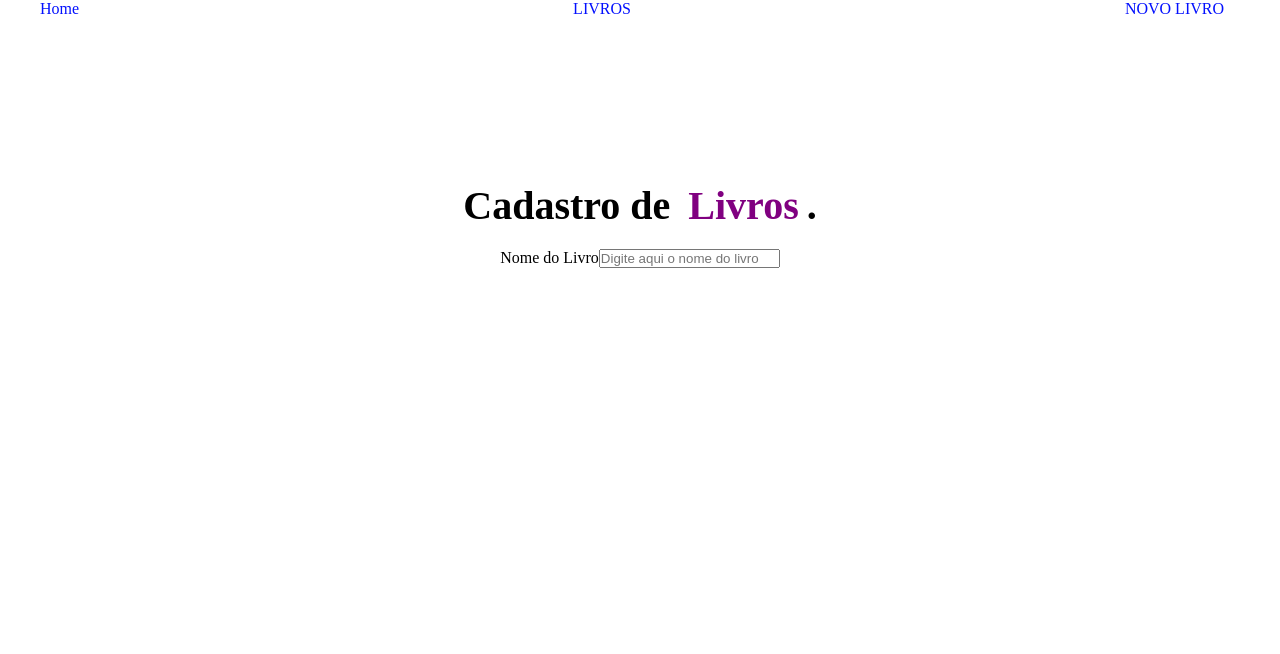
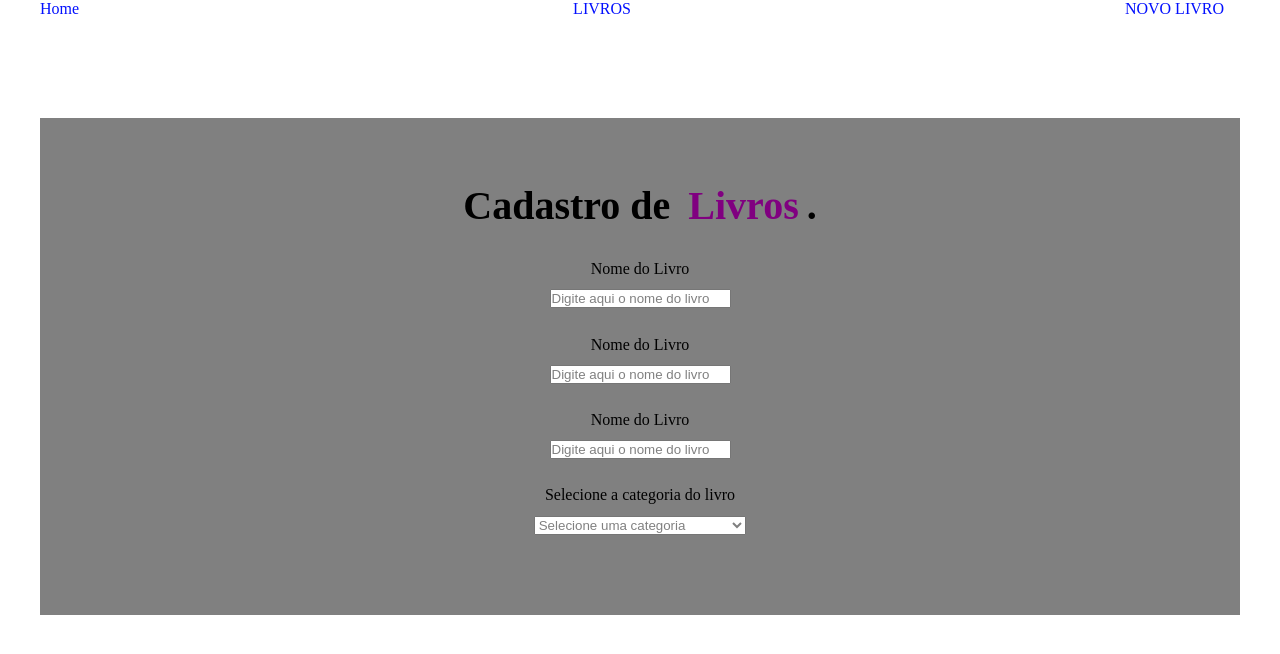
Before and after one commit to Weenio/pw3-fundamentos-react01-GuilhermeDaSilva, a React (Create React App) app in the folder projeto-react-api-01/: page /novolivro in a window 1280 px wide. Shown: the top 654 px of the page. Built offline with nearby package versions, Linux system fonts and the light colour scheme; data requests are answered from the project's data file.

Commit message:
get desenvolvido em aula, usando json server

```diff
--- /dev/null
+++ b/projeto-react-api-01/db.json
@@ -0,0 +1,25 @@
+{
+    "books" : [],
+    "categories" : [
+        {
+            "id" : 1,
+            "name" : "FICÇÃO CIENTIFICA"
+        },
+        {
+            "id" : 2,
+            "name" : "BACK-END"
+        },
+        {
+            "id" : 3,
+            "name" : "FRONT-END"
+        },
+        {
+            "id" : 4,
+            "name" : "BANCO DE DADOS"
+        },
+        {
+            "id" : 5,
+            "name" : "CLOUD COMPUTING"
+        }
+    ]
+}
--- a/projeto-react-api-01/package.json
+++ b/projeto-react-api-01/package.json
@@ -16,6 +16,7 @@
   },
   "scripts": {
     "start": "react-scripts start",
+    "backend" : "json-server --watch db.json --port 5000",
     "build": "react-scripts build",
     "test": "react-scripts test",
     "eject": "react-scripts eject"
--- a/projeto-react-api-01/src/components/form/Input.js
+++ b/projeto-react-api-01/src/components/form/Input.js
@@ -2,7 +2,7 @@ import styles from './Input.module.css';
 
 export default function Input({type, text, name, placeholder, handlerOnChange, value}){
     return(
-        <div>
+        <div className={styles.form_control}>
 
             <label htmlFor={name}>{text}</label>
             <input
@@ -11,7 +11,7 @@ export default function Input({type, text, name, placeholder, handlerOnChange, v
                 name={name}
                 id={name}
                 placeholder={placeholder}
-                OnChange={handlerOnChange}
+                onChange={handlerOnChange}
                 value={value}
             />
         </div>
--- /dev/null
+++ b/projeto-react-api-01/src/components/form/Select.js
@@ -0,0 +1,23 @@
+import styles from './Select.module.css';
+
+export default function Select({text, name, options, handlerOnChange, value}){
+    return(
+        <div className={styles.form_control}>
+
+            <label htmlFor={name}>{text}</label>
+            <select name={name} id={name}>
+                <option>Selecione uma categoria</option>
+                {
+                    options.map((option) => (
+                        <option
+                            value={option.id}
+                            key={option.id}>
+                                {option.name}
+                        </option>
+                    ))
+                }
+
+            </select>
+        </div>
+    )
+}
--- /dev/null
+++ b/projeto-react-api-01/src/components/form/Select.module.css
@@ -0,0 +1,15 @@
+.form_control{
+    display: flex;
+    flex-direction: column;
+    margin-bottom: 1em;
+}
+
+.form_control label{
+    padding: .7em;
+    border-radius: 0;
+    border: none;
+}
+
+.form_control select{
+    color: gray;
+}
--- a/projeto-react-api-01/src/pages/Home.module.css
+++ b/projeto-react-api-01/src/pages/Home.module.css
@@ -6,7 +6,7 @@
     align-items: center;
     justify-content: center;
     padding: 4em;
-    background-color: white;
+    background-color: gray;
 }
 
 .home_container h1{
--- a/projeto-react-api-01/src/pages/Livros.module.css
+++ b/projeto-react-api-01/src/pages/Livros.module.css
@@ -6,7 +6,7 @@
     align-items: center;
     justify-content: center;
     padding: 4em;
-    background-color: white;
+    background-color: grey;
 }
 
 .livros_container h1{
--- a/projeto-react-api-01/src/pages/NovoLivro.js
+++ b/projeto-react-api-01/src/pages/NovoLivro.js
@@ -1,37 +1,78 @@
+import { useEffect, useState } from "react";
+
 import Input from '../components/form/Input.js';
+import Select from '../components/form/Select.js';
+
 import styles from './NovoLivro.module.css';
 
 export default function NovoLivro(){
+
+    const [categorias, setCategorias] = useState([]);
+
+    useEffect(() => {
+
+        fetch(
+            'http://localhost:5000/categories',
+            {
+                method: 'GET',
+                headers:{
+                    'Content-Type' : 'application/json'
+                }
+        }).then(
+            (resp) => resp.json()
+        ).then(
+            (data) => {
+                setCategorias(data)
+                console.log(data)
+            }
+        ).catch(
+            (err) => {
+                console.log(err)
+            }
+        )
+    }, [])
+
     return(
         <section className={styles.livrosCad_container}>
             <h1>Cadastro de <span>Livros</span>.</h1>
 
+            <p>
                 <Input
                     type="text"
                     text="Nome do Livro"
                     name="Nome do Livro"
                     placeholder="Digite aqui o nome do livro"
-                OnChange=''
                     value=""
                 />
-
-            {/* <form>
-                <p>
-                    <input type="text" placeholder='Nome do livro'/>
             </p>
 
             <p>
-                    <input type="text" placeholder='Nome do autor'/>
+                <Input
+                    type="text"
+                    text="Nome do Livro"
+                    name="Nome do Livro"
+                    placeholder="Digite aqui o nome do livro"
+                    value=""
+                />
             </p>
 
             <p>
-                    <input type="text" placeholder='Descrição'/>
+                <Input
+                    type="text"
+                    text="Nome do Livro"
+                    name="Nome do Livro"
+                    placeholder="Digite aqui o nome do livro"
+                    value=""
+                />
             </p>
 
             <p>
-                    <input type="submit" value='Cadastre o livro'/>
+                <Select
+                    name="catecoriaID"
+                    text="Selecione a categoria do livro"
+                    options={categorias}
+                />
             </p>
-            </form> */}
         </section>
     )
 }
--- a/projeto-react-api-01/src/pages/NovoLivro.module.css
+++ b/projeto-react-api-01/src/pages/NovoLivro.module.css
@@ -6,7 +6,7 @@
     align-items: center;
     justify-content: center;
     padding: 4em;
-    background-color: white;
+    background-color: gray;
 }
 
 .livrosCad_container h1{
```
Lines whose indentation alone changed are shown as unchanged.
